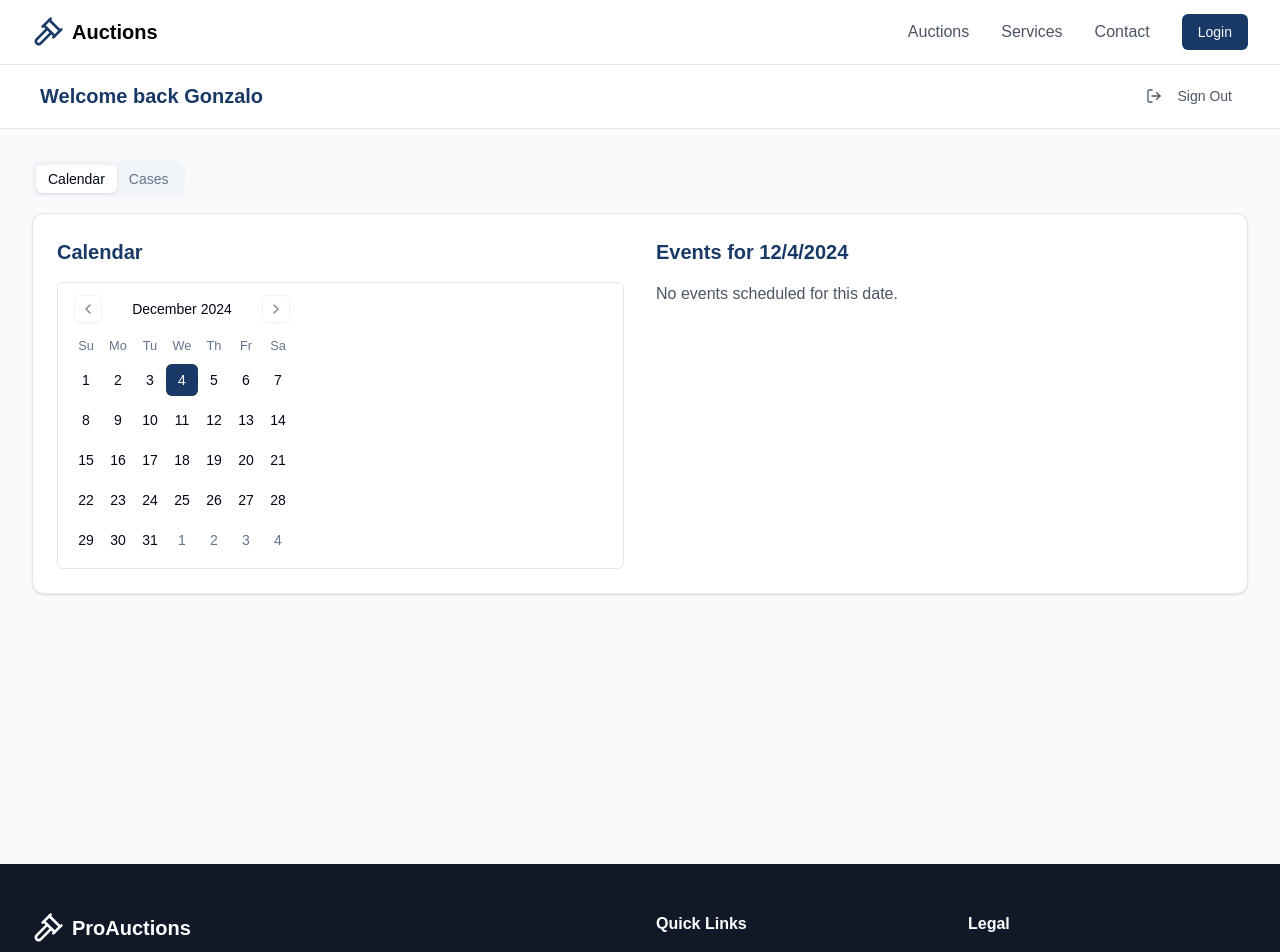
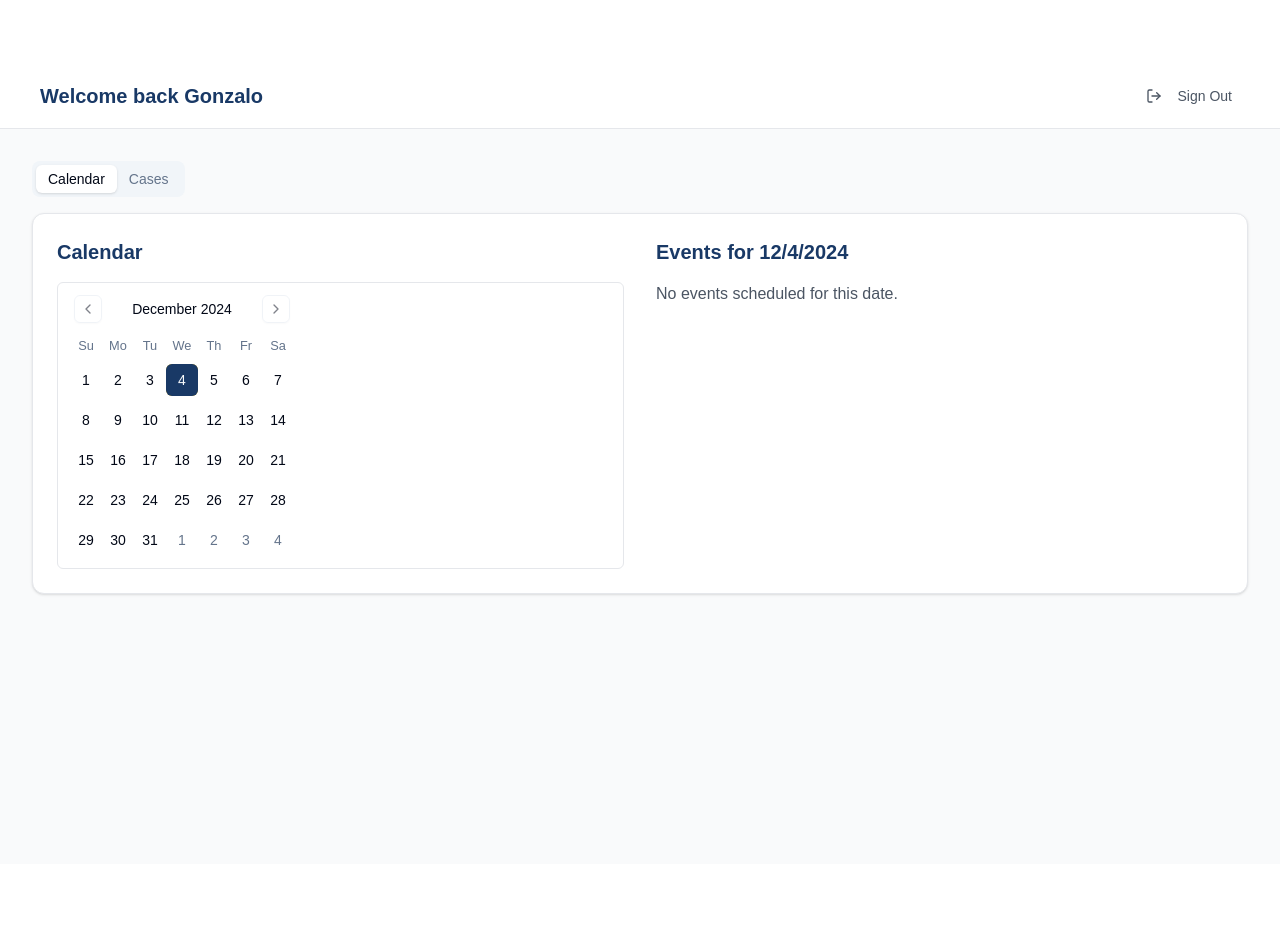
Before and after one commit to gonferreyra/auctioneers-website, a Next.js app: page /dashboard in a window 1280 px wide. Shown: the top 952 px of the page. After the commit the page ends 864 px from the top, so only its background shows below. Built offline with nearby package versions, Linux system fonts and the light colour scheme.

Commit message:
client-side wrapper for header and footer

```diff
--- a/src/app/layout.tsx
+++ b/src/app/layout.tsx
@@ -1,8 +1,8 @@
 import type { Metadata } from 'next';
 import localFont from 'next/font/local';
 import './globals.css';
-import Header from '@/components/header';
-import Footer from '@/components/footer';
+import HeaderWrapper from '@/components/header-wrapper';
+import FooterWrapper from '@/components/footer-wrapper';
 
 const geistSans = localFont({
   src: './fonts/GeistVF.woff',
@@ -30,9 +30,9 @@ export default function RootLayout({
       <body
         className={`${geistSans.variable} ${geistMono.variable} antialiased`}
       >
-        <Header />
+        <HeaderWrapper />
         {children}
-        <Footer />
+        <FooterWrapper />
       </body>
     </html>
   );
--- /dev/null
+++ b/src/components/footer-wrapper.tsx
@@ -0,0 +1,15 @@
+'use client';
+
+import { usePathname } from 'next/navigation';
+import Footer from './footer';
+
+export default function FooterWrapper() {
+  const pathname = usePathname();
+  const isDashboard = pathname?.startsWith('/dashboard');
+
+  if (isDashboard) {
+    return null;
+  }
+
+  return <Footer />;
+}
--- /dev/null
+++ b/src/components/header-wrapper.tsx
@@ -0,0 +1,15 @@
+'use client';
+
+import { usePathname } from 'next/navigation';
+import Header from './header';
+
+export default function HeaderWrapper() {
+  const pathname = usePathname();
+  const isDashboard = pathname?.startsWith('/dashboard');
+
+  if (isDashboard) {
+    return null;
+  }
+
+  return <Header />;
+}
```
